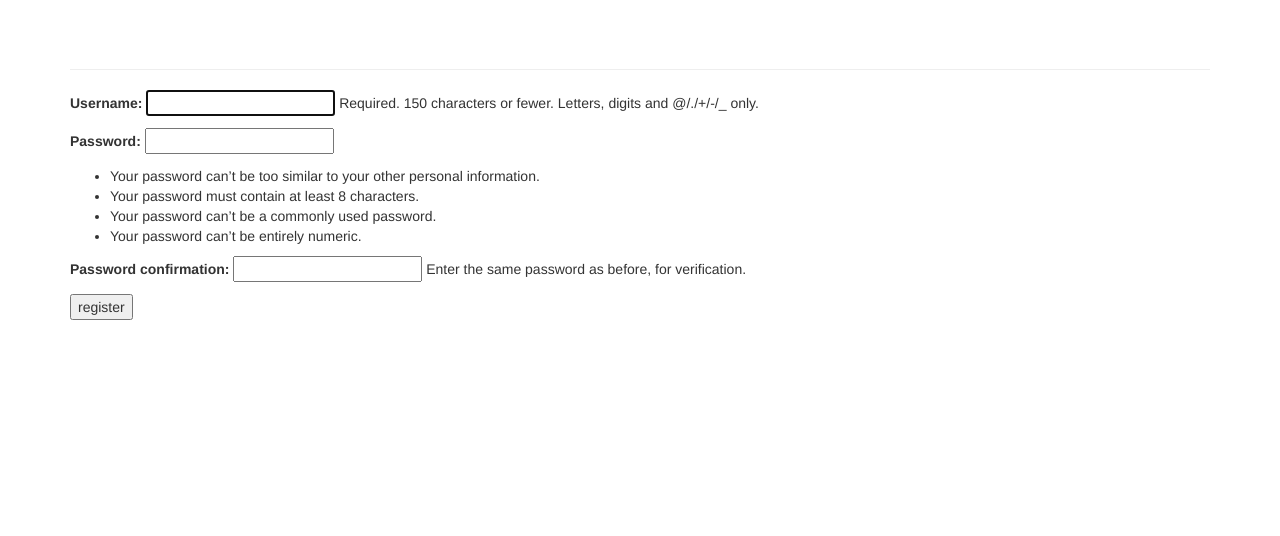
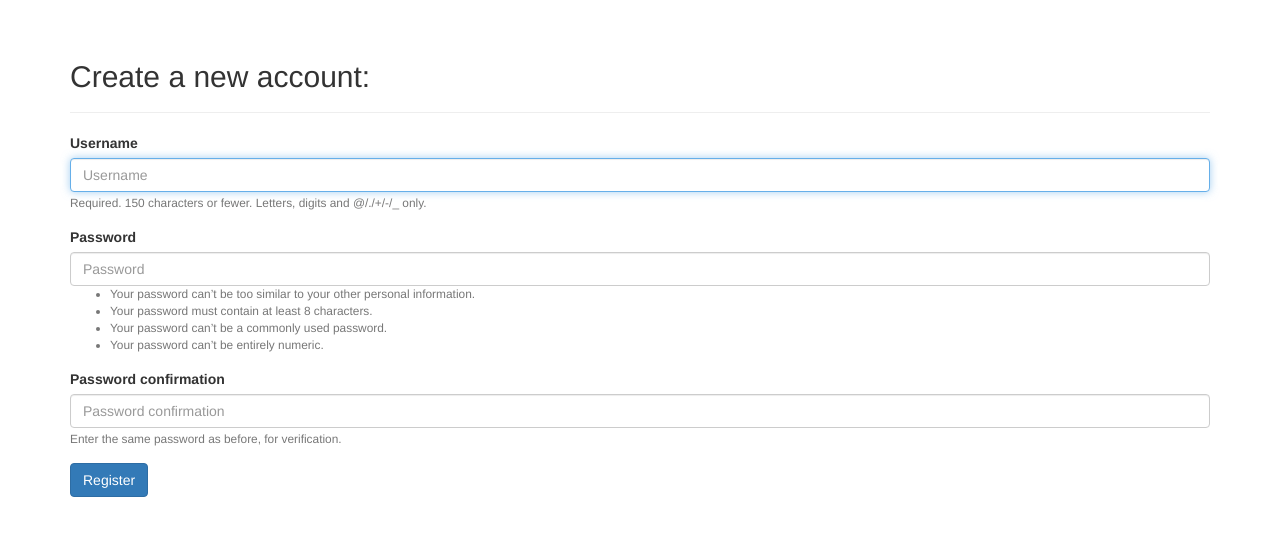
Before and after one commit to abhiwalia15/DJANGO, a Django app: page /users/register/ in a window 1280 px wide. Shown: the part 51-587 px from the top of the page. Run offline with Django 3.2, Linux system fonts and the light colour scheme; some libraries are stand-ins or nearby versions.

Commit message:
register and login template bootstrap3

```diff
--- a/Learning_log/users/templates/users/login.html
+++ b/Learning_log/users/templates/users/login.html
@@ -2,7 +2,7 @@
 {% load bootstrap3 %}
 
 {% block header %}
-  <h2>Log in to your account.</h2>
+  <h2>Log in to your account:</h2>
 {% endblock %}
 
 {% block content %}
--- a/Learning_log/users/templates/users/register.html
+++ b/Learning_log/users/templates/users/register.html
@@ -1,12 +1,21 @@
 {% extends 'learning_logs/base.html' %}
+
+{% load bootstrap3 %}
+
+{% block header %}
+  <h2>Create a new account:</h2>
+{% endblock %}
 
 {% block content %}
 
   <form method="post" action="{% url 'users:register' %}">
 	  {% csrf_token %}
-	  {{ form.as_p }}
 
-	  <button name = "submit">register</button>
+	  {% bootstrap_form form %}
+
+    {% buttons %}
+      <button name="submit" class="btn btn-primary">Register</button>
+    {% endbuttons %}
 
 	  <input type="hidden" name="next" value="{% url 'learning_logs:index' %}" />
 
```
Also changed, not shown: Learning_log/db.sqlite3.
